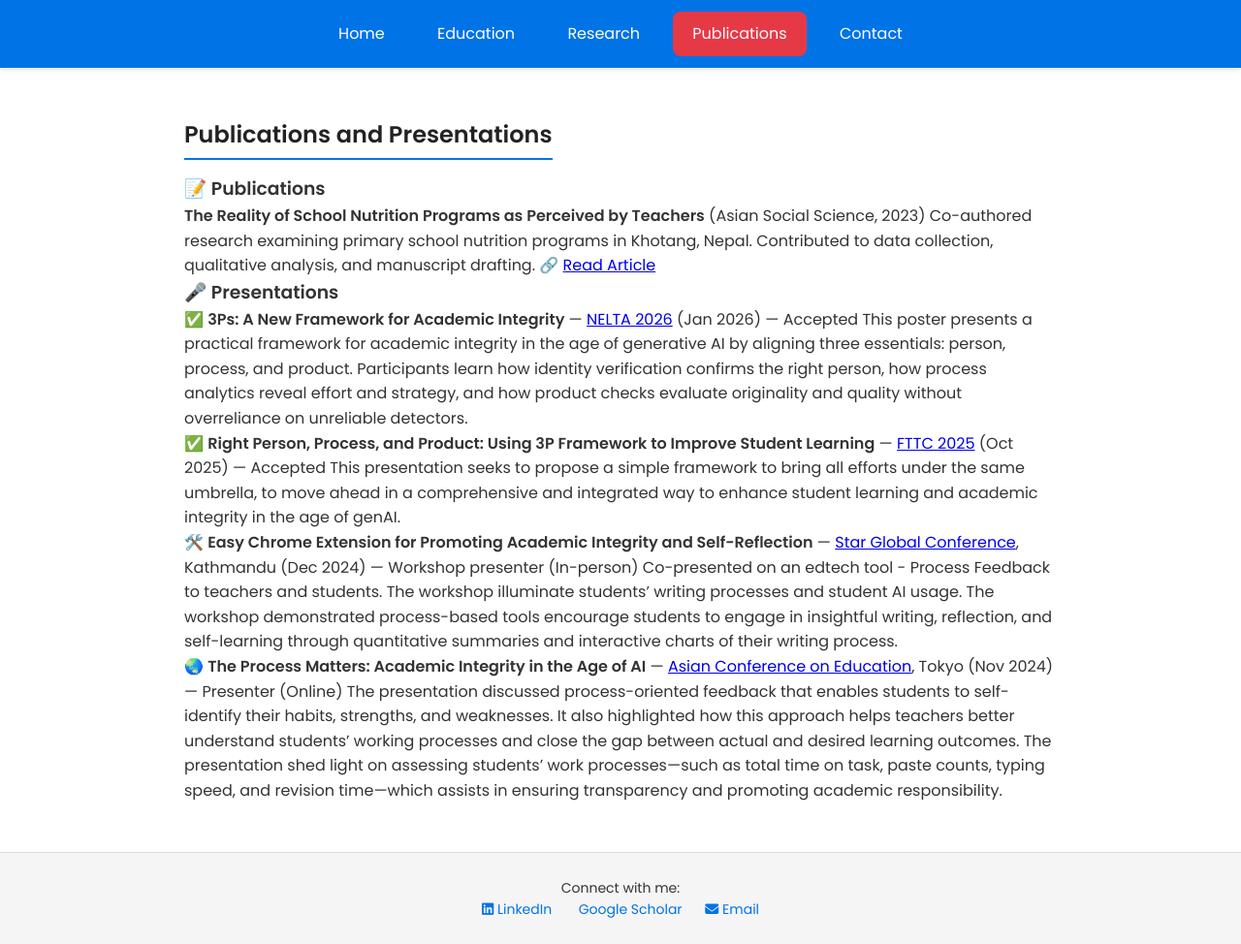
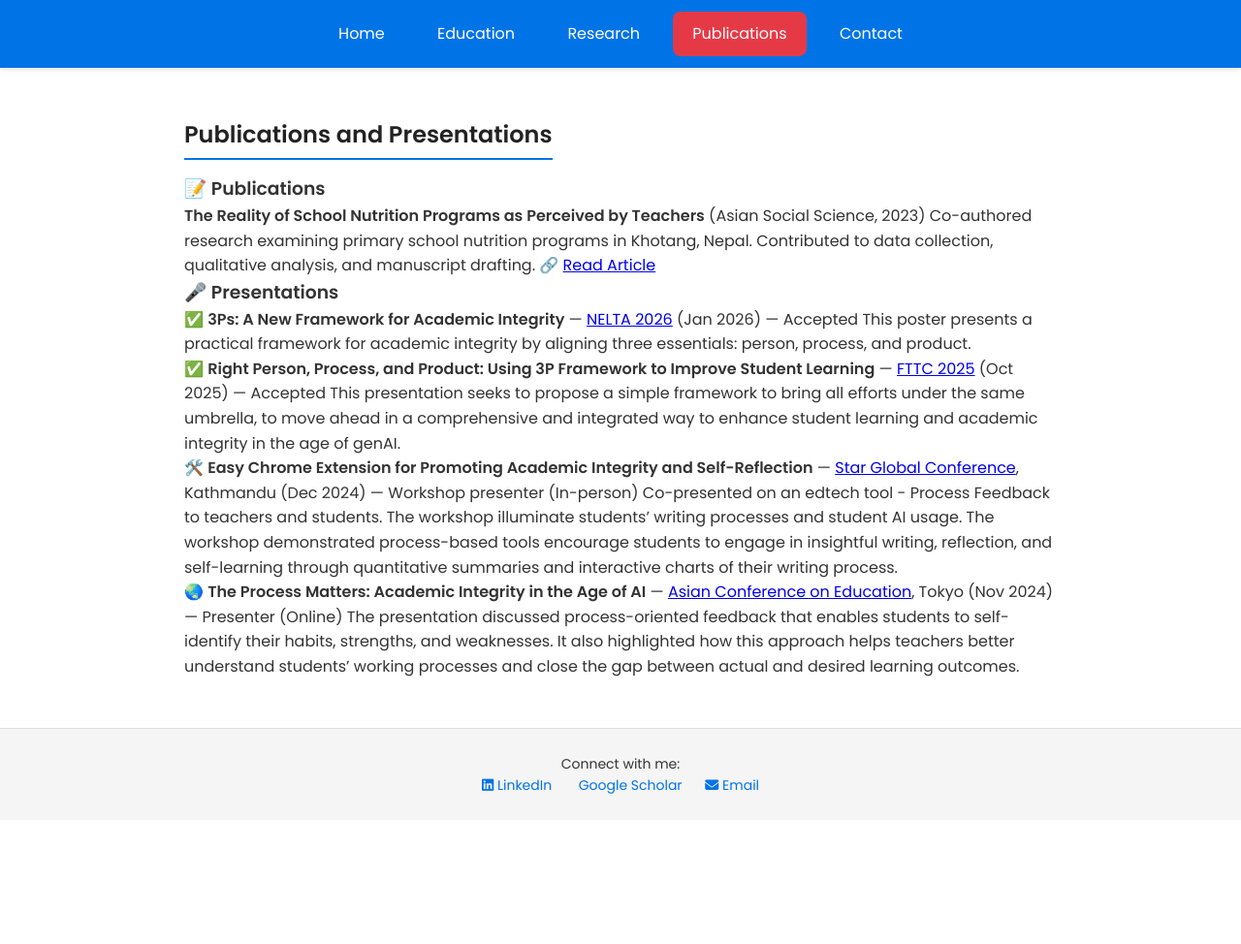
Before and after one commit to dahalsubodh/dahalsubodh.github.io, a Jekyll site: the page built from publications.md, in a window 1280 px wide. Shown: the whole page at 97% size. Built offline with Jekyll 4.4.1, drawn with Linux system fonts in a browser that asks for light colours; after the commit the page ends 900 px from its top, so only the background shows below that.

Commit message:
Update publications.md

```diff
--- a/publications.md
+++ b/publications.md
@@ -10,15 +10,19 @@ layout: default
 Co-authored research examining primary school nutrition programs in Khotang, Nepal. Contributed to data collection, qualitative analysis, and manuscript drafting.
 🔗 [Read Article](https://ccsenet.org/journal/index.php/ass/article/view/0/48995)
 
+
 ### 🎤 Presentations
 ✅ **3Ps: A New Framework for Academic Integrity**  — [NELTA 2026](https://www.nelta.org.np/conference/30) (Jan 2026) — Accepted
-This poster presents a practical framework for academic integrity in the age of generative AI by aligning three essentials: person, process, and product. Participants learn how identity verification confirms the right person, how process analytics reveal effort and strategy, and how product checks evaluate originality and quality without overreliance on unreliable detectors.
+This poster presents a practical framework for academic integrity by aligning three essentials: person, process, and product.
+
 
 ✅ **Right Person, Process, and Product: Using 3P Framework to Improve Student Learning** — [FTTC 2025](https://www.umsl.edu/services/ctl/fttc/index.html) (Oct 2025) — Accepted
 This presentation seeks to propose a simple framework to bring all efforts under the same umbrella, to move ahead in a comprehensive and integrated way to enhance student learning and academic integrity in the age of genAI.
 
+
 🛠️ **Easy Chrome Extension for Promoting Academic Integrity and Self-Reflection** — [Star Global Conference](https://stargc2024.kusoed.edu.np/), Kathmandu (Dec 2024)  — Workshop presenter  (In-person)
 Co-presented on an edtech tool - Process Feedback to teachers and students. The workshop illuminate students' writing processes and student AI usage. The workshop demonstrated process-based tools encourage students to engage in insightful writing, reflection, and self-learning through quantitative summaries and interactive charts of their writing process.
 
+
 🌏 **The Process Matters: Academic Integrity in the Age of AI** — [Asian Conference on Education](https://ace.iafor.org/ace2024), Tokyo (Nov 2024) — Presenter  (Online)
-The presentation discussed process-oriented feedback that enables students to self-identify their habits, strengths, and weaknesses. It also highlighted how this approach helps teachers better understand students’ working processes and close the gap between actual and desired learning outcomes. The presentation shed light on assessing students’ work processes—such as total time on task, paste counts, typing speed, and revision time—which assists in ensuring transparency and promoting academic responsibility.
+The presentation discussed process-oriented feedback that enables students to self-identify their habits, strengths, and weaknesses. It also highlighted how this approach helps teachers better understand students’ working processes and close the gap between actual and desired learning outcomes.
```
